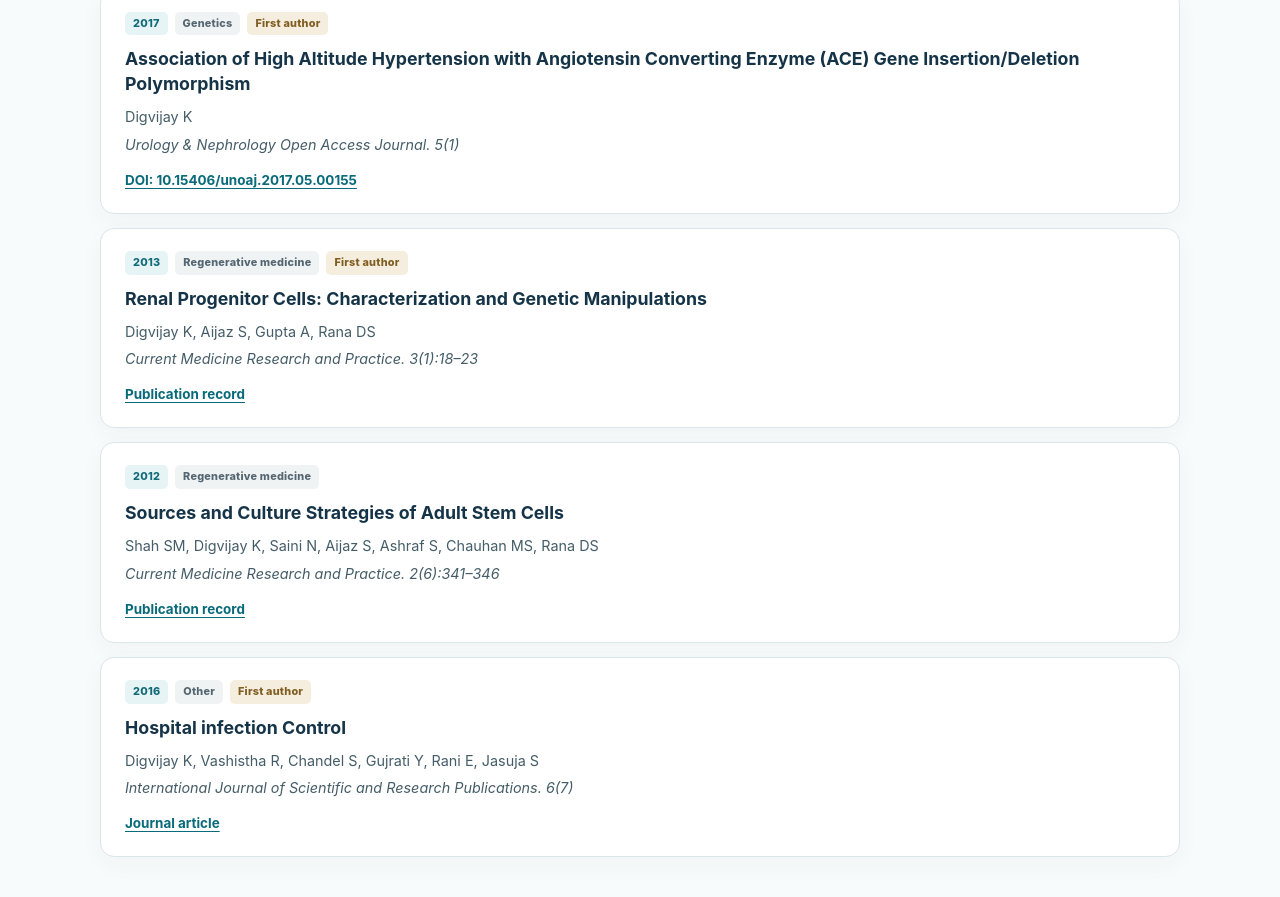
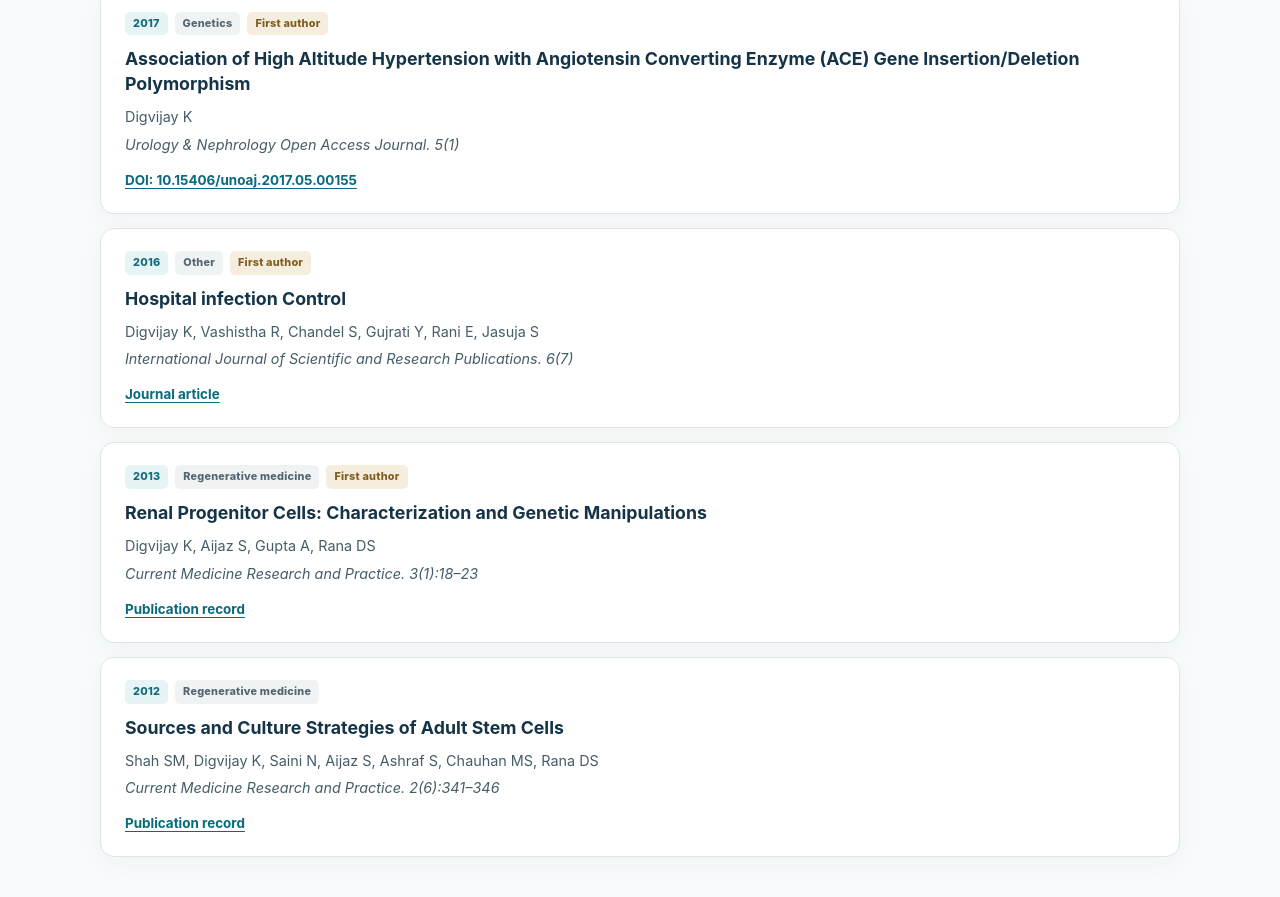
Before and after one commit to Digu19/Digu19.github.io, a plain HTML site: page publications.html in a window 1280 px wide. Shown: the part 3383-4280 px from the top of the page. Drawn offline with Linux system fonts and the light colour scheme.

Commit message:
Correct publication cards to reverse chronological order

```diff
--- a/publications.html
+++ b/publications.html
@@ -18,9 +18,9 @@
 <article class="paper" data-year="2018" data-topic="Critical care and dialysis" data-first="no"><div class="paper-top"><span class="year">2018</span><span class="topic">Critical care and dialysis</span></div><h2>Gut–kidney crosstalk in septic acute kidney injury</h2><p class="authors">Zhang J, Ankawi G, Sun J, Digvijay K, Yin Y, Rosner MH, Ronco C</p><p class="journal"><i>Critical Care. 22:117</i></p><div class="links"><a href="https://doi.org/10.1186%2Fs13054-018-2040-y" target="_blank" rel="noopener">DOI: 10.1186/s13054-018-2040-y</a><a href="https://pubmed.ncbi.nlm.nih.gov/29724256/" target="_blank" rel="noopener">PMID: 29724256</a></div></article>
 <article class="paper" data-year="2017" data-topic="Other" data-first="no"><div class="paper-top"><span class="year">2017</span><span class="topic">Other</span><span class="topic">Book chapter</span></div><h2>Ultraviolet Radiations: Skin Defense-Damage Mechanism</h2><p class="authors">Mohania D, Chandel S, Kumar P, Verma V, Digvijay K, et al.</p><p class="journal"><i>In: Ultraviolet Light in Human Health, Diseases and Environment. Advances in Experimental Medicine and Biology. 996:71–87</i></p><div class="links"><a href="https://doi.org/10.1007/978-3-319-56017-5_7" target="_blank" rel="noopener">DOI: 10.1007/978-3-319-56017-5_7</a><a href="https://pubmed.ncbi.nlm.nih.gov/29124692/" target="_blank" rel="noopener">PMID: 29124692</a></div></article>
 <article class="paper" data-year="2017" data-topic="Genetics" data-first="yes"><div class="paper-top"><span class="year">2017</span><span class="topic">Genetics</span><span class="first">First author</span></div><h2>Association of High Altitude Hypertension with Angiotensin Converting Enzyme (ACE) Gene Insertion/Deletion Polymorphism</h2><p class="authors">Digvijay K</p><p class="journal"><i>Urology &amp; Nephrology Open Access Journal. 5(1)</i></p><div class="links"><a href="https://doi.org/10.15406%2Funoaj.2017.05.00155" target="_blank" rel="noopener">DOI: 10.15406/unoaj.2017.05.00155</a></div></article>
+<article class="paper" data-year="2016" data-topic="Other" data-first="yes"><div class="paper-top"><span class="year">2016</span><span class="topic">Other</span><span class="first">First author</span></div><h2>Hospital infection Control</h2><p class="authors">Digvijay K, Vashistha R, Chandel S, Gujrati Y, Rani E, Jasuja S</p><p class="journal"><i>International Journal of Scientific and Research Publications. 6(7)</i></p><div class="links"><a href="https://www.ijsrp.org/research-paper-0716.php?rp=P555639" target="_blank" rel="noopener">Journal article</a></div></article>
 <article class="paper" data-year="2013" data-topic="Regenerative medicine" data-first="yes"><div class="paper-top"><span class="year">2013</span><span class="topic">Regenerative medicine</span><span class="first">First author</span></div><h2>Renal Progenitor Cells: Characterization and Genetic Manipulations</h2><p class="authors">Digvijay K, Aijaz S, Gupta A, Rana DS</p><p class="journal"><i>Current Medicine Research and Practice. 3(1):18–23</i></p><div class="links"><a href="https://www.researchgate.net/profile/Kumar-Digvijay" target="_blank" rel="noopener">Publication record</a></div></article>
-<article class="paper" data-year="2012" data-topic="Regenerative medicine" data-first="no"><div class="paper-top"><span class="year">2012</span><span class="topic">Regenerative medicine</span></div><h2>Sources and Culture Strategies of Adult Stem Cells</h2><p class="authors">Shah SM, Digvijay K, Saini N, Aijaz S, Ashraf S, Chauhan MS, Rana DS</p><p class="journal"><i>Current Medicine Research and Practice. 2(6):341–346</i></p><div class="links"><a href="https://www.researchgate.net/publication/234081995_Sources_and_culture_strategies_of_adult_stem_cells" target="_blank" rel="noopener">Publication record</a></div></article>
-<article class="paper" data-year="2016" data-topic="Other" data-first="yes"><div class="paper-top"><span class="year">2016</span><span class="topic">Other</span><span class="first">First author</span></div><h2>Hospital infection Control</h2><p class="authors">Digvijay K, Vashistha R, Chandel S, Gujrati Y, Rani E, Jasuja S</p><p class="journal"><i>International Journal of Scientific and Research Publications. 6(7)</i></p><div class="links"><a href="https://www.ijsrp.org/research-paper-0716.php?rp=P555639" target="_blank" rel="noopener">Journal article</a></div></article></div><section id="conference-abstracts" tabindex="-1" aria-labelledby="abstracts-title" style="margin-top:66px;scroll-margin-top:25px"><div class="kicker">Conference contributions</div><h2 id="abstracts-title" style="font:700 2rem Georgia,serif;color:var(--navy);margin:10px 0">Published abstracts &amp; proceedings</h2><div class="papers">
+<article class="paper" data-year="2012" data-topic="Regenerative medicine" data-first="no"><div class="paper-top"><span class="year">2012</span><span class="topic">Regenerative medicine</span></div><h2>Sources and Culture Strategies of Adult Stem Cells</h2><p class="authors">Shah SM, Digvijay K, Saini N, Aijaz S, Ashraf S, Chauhan MS, Rana DS</p><p class="journal"><i>Current Medicine Research and Practice. 2(6):341–346</i></p><div class="links"><a href="https://www.researchgate.net/publication/234081995_Sources_and_culture_strategies_of_adult_stem_cells" target="_blank" rel="noopener">Publication record</a></div></article></div><section id="conference-abstracts" tabindex="-1" aria-labelledby="abstracts-title" style="margin-top:66px;scroll-margin-top:25px"><div class="kicker">Conference contributions</div><h2 id="abstracts-title" style="font:700 2rem Georgia,serif;color:var(--navy);margin:10px 0">Published abstracts &amp; proceedings</h2><div class="papers">
 <article class="paper"><div class="paper-top"><span class="year">2018</span><span class="topic">Conference abstract · Poster P56</span></div><h2>Clinical Significance of Luminex Crossmatch to Detect Pre-Transplant Donor Specific Antibodies in Living Related Renal Allograft Transplant: A Single Center Experience</h2><p class="authors">Jain M, Digvijay K, Bhargava V, Gupta A, Malik M, Gupta A, Bhalla AK, Rana DS, Verma IC</p><p class="journal"><i>32nd European Immunogenetics and Histocompatibility Conference, Venice, 2018 · Abstract P56</i></p><div class="links"><a href="https://cemia.eu/wp-content/uploads/2018/05/R43-Venice-May2018_DEF_82247.pdf" target="_blank" rel="noopener">Conference abstract book (PDF)</a><a href="https://pmc.ncbi.nlm.nih.gov/articles/PMC7169840/" target="_blank" rel="noopener">Published abstract record</a></div></article>
 <article class="paper"><div class="paper-top"><span class="year">2017</span><span class="topic">Conference abstract · First author</span></div><h2>Isolation, Characterization and Expansion of Bone-Marrow Derived Mesenchymal Stem Cells (MSCs) from Chronic Kidney Disease (CKD) Patients for Clinical Translation</h2><p class="authors">Digvijay K, Taneja V, Gupta A, Bhargava V, et al.</p><p class="journal"><i>Transplantation. 101(5S-3):S57 · 2017 conference supplement</i></p><div class="links"><a href="https://doi.org/10.1097/01.tp.0000520387.31474.f3" target="_blank" rel="noopener">DOI: 10.1097/01.tp.0000520387.31474.f3</a></div></article>
 <article class="paper"><div class="paper-top"><span class="year">2016</span><span class="topic">Conference abstract · ASN</span></div><h2>Comparison of Tacrolimus with Everolimus or Mycophenolate Mofetil or Steroid Regimen and Their Association with Tryptophan Metabolism: A Pilot Study</h2><p class="authors">Bhargava V, Digvijay K, Mohania D, Rana DS</p><p class="journal"><i>American Society of Nephrology (ASN), 2016 · Referenced in JASN 27 conference materials</i></p><div class="links"><a href="https://www.researchgate.net/profile/Kumar-Digvijay" target="_blank" rel="noopener">Author research profile</a></div></article>
```
